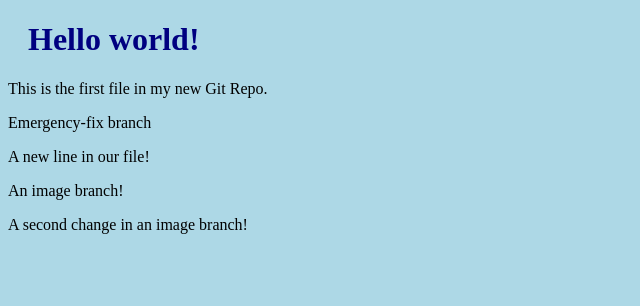
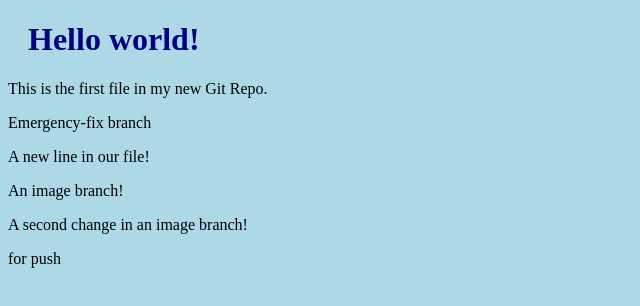
Before and after one commit to Mishakulboy/hello-world, a plain HTML site: page index.htm in a window 1280 px wide. Shown: the full height of the page, 0-640 px from the left. Drawn offline with Linux system fonts and the light colour scheme.

Commit message:
for push

```diff
--- a/index.htm
+++ b/index.htm
@@ -12,6 +12,7 @@
 <p>A new line in our file!</p>
 <p>An image branch!</p>
 <p>A second change in an image branch!</p>
+<p>for push</p>
 
 </body>
 </html>
```
